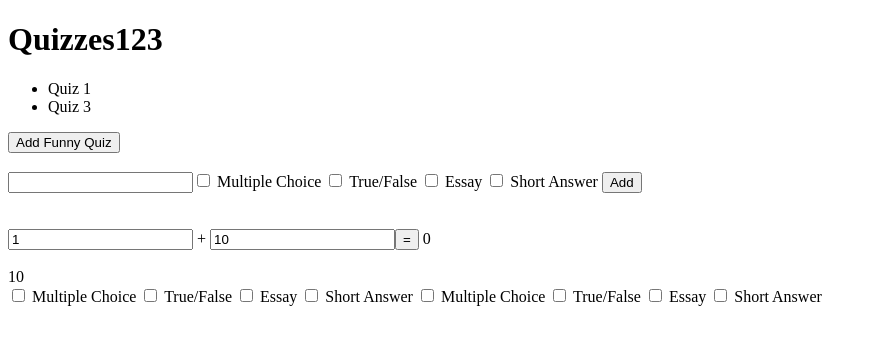
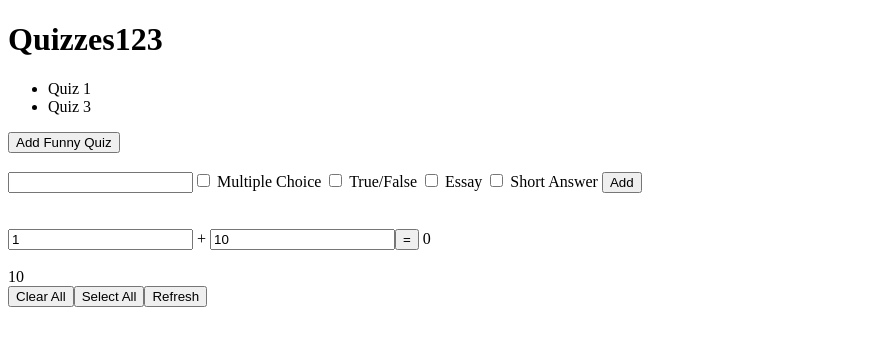
Before and after one commit to 2018-spring-mjs-th/week-two-a, an Angular app: page / in a window 1280 px wide. Shown: the top 346 px of the page, without its empty margins (0-877 px from the left). Built offline with nearby package versions, Linux system fonts and the light colour scheme.

Commit message:
quick commit all

```diff
--- a/src/app/app.component.html
+++ b/src/app/app.component.html
@@ -47,6 +47,5 @@
 </div>
 
 <div>
-  <question-types></question-types>
-  <question-types></question-types>
+  <pizza-toppings></pizza-toppings>
 </div>
--- a/src/app/pizza-toppings/pizza-toppings.component.html
+++ b/src/app/pizza-toppings/pizza-toppings.component.html
@@ -1,3 +1,5 @@
-<p>
-  pizza-toppings works!
-</p>
+<div>
+	<button>Clear All</button>
+	<button>Select All</button>
+	<button>Refresh</button>
+</div>
--- a/src/app/pizza-toppings/pizza-toppings.component.ts
+++ b/src/app/pizza-toppings/pizza-toppings.component.ts
@@ -1,7 +1,7 @@
 import { Component, OnInit } from '@angular/core';
 
 @Component({
-  selector: 'app-pizza-toppings',
+  selector: 'pizza-toppings',
   templateUrl: './pizza-toppings.component.html',
   styleUrls: ['./pizza-toppings.component.css']
 })
```
Also changed, not shown: 1 other file (tests, documents, lock files or other folders).
